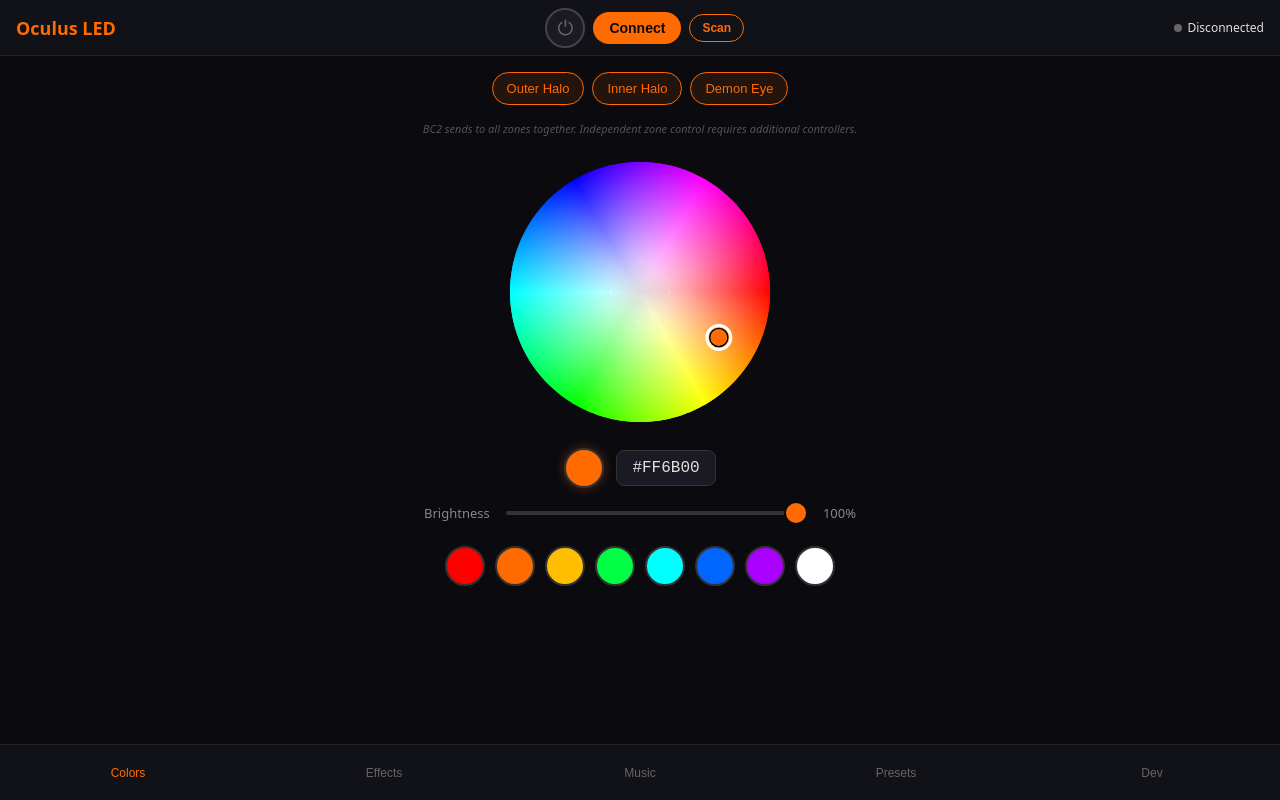
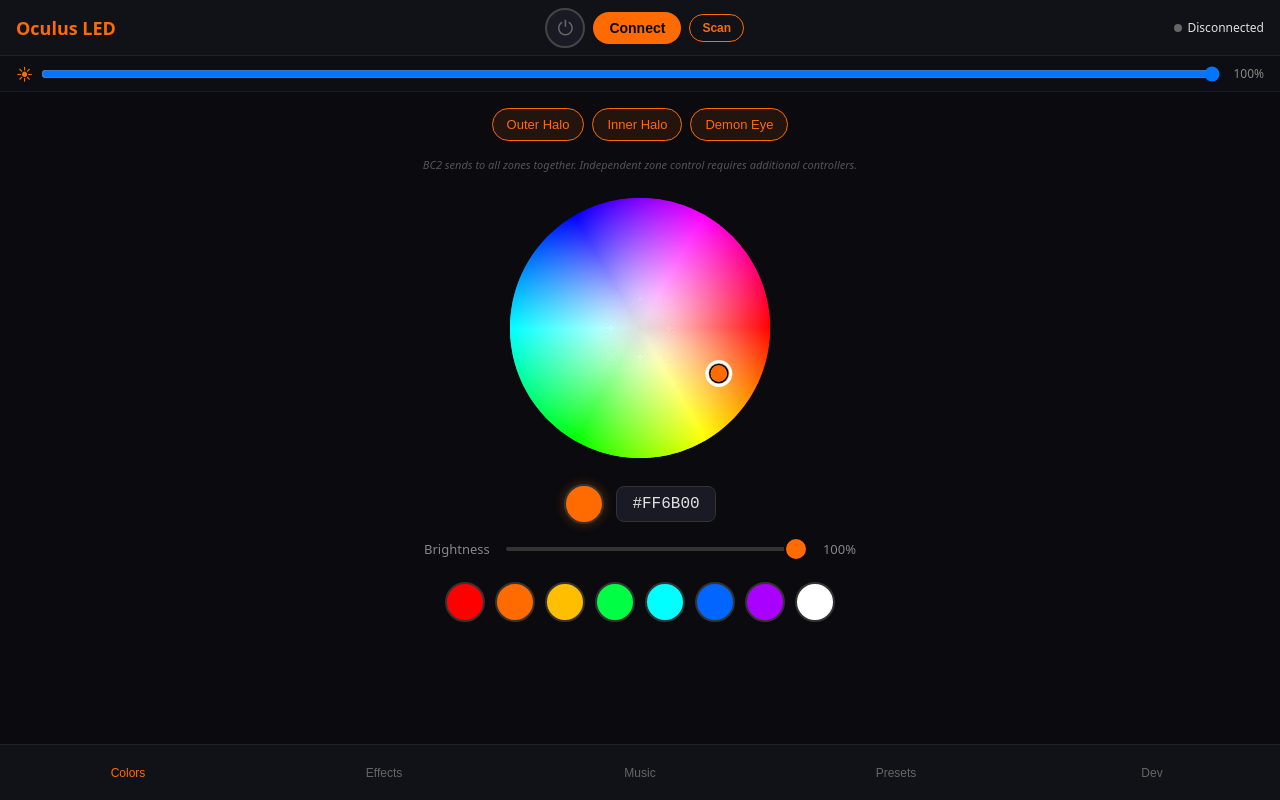
Before and after one commit to Danieln780/Oracle-ColorSHIFT, a website: page index.html in a window 1280 px wide. Drawn offline with Linux system fonts and the light colour scheme.

Commit message:
fix: align rainbow speed with slider (1=fast 10=slow), add global brightness bar below header

```diff
--- a/css/styles.css
+++ b/css/styles.css
@@ -167,8 +167,40 @@
   animation: pulse 1s infinite;
 }
 
+/* Brightness bar */
+#brightness-bar {
+  position: fixed;
+  top: 56px;
+  left: 0;
+  right: 0;
+  height: 36px;
+  background: #0d0d14;
+  display: flex;
+  align-items: center;
+  gap: 8px;
+  padding: 0 16px;
+  z-index: 99;
+  border-bottom: 1px solid #1a1a24;
+}
+
+.brightness-icon {
+  font-size: 16px;
+  color: #ff6b00;
+}
+
+#brightness-bar input[type="range"] {
+  flex: 1;
+}
+
+#global-brightness-val {
+  font-size: 12px;
+  color: #888;
+  min-width: 36px;
+  text-align: right;
+}
+
 #tab-content {
-  padding-top: 56px;
+  padding-top: 92px;
   padding-bottom: 56px;
   min-height: 100vh;
   max-width: 480px;
--- a/index.html
+++ b/index.html
@@ -19,6 +19,12 @@
     </div>
     <span id="ble-status" class="status disconnected">Disconnected</span>
   </header>
+
+  <div id="brightness-bar">
+    <span class="brightness-icon">&#x2600;</span>
+    <input type="range" id="global-brightness" min="5" max="100" value="100">
+    <span id="global-brightness-val">100%</span>
+  </div>
 
   <main id="tab-content">
     <section id="tab-colors" class="tab-panel active">
--- a/js/app.js
+++ b/js/app.js
@@ -76,3 +76,21 @@
 document.getElementById('effect-static-btn')?.addEventListener('click', () => {
   if (typeof EffectsTab !== 'undefined') EffectsTab.goStatic();
 });
+
+// Global brightness slider
+const brightnessSlider = document.getElementById('global-brightness');
+const brightnessVal = document.getElementById('global-brightness-val');
+if (brightnessSlider) {
+  brightnessSlider.addEventListener('input', (e) => {
+    const level = parseInt(e.target.value);
+    brightnessVal.textContent = level + '%';
+    BLE.globalBrightness = level;
+    // If white mode, send white command; otherwise re-send via white intensity
+    if (level === 0) {
+      BLE.sendColor('all', 0, 0, 0, 100);
+    } else {
+      // Send white intensity command for pure brightness control
+      BLE.sendWhite(level);
+    }
+  });
+}
--- a/js/ble.js
+++ b/js/ble.js
@@ -221,9 +221,12 @@
     this.sendRaw(cmd);
   },
 
+  // Global brightness level (0-100), applied to all color sends
+  globalBrightness: 100,
+
   // Set RGB color: 56 RR GG BB 00 F0 AA
   sendColor(zone, r, g, b, brightness) {
-    const scale = (brightness || 100) / 100;
+    const scale = ((brightness || 100) / 100) * (this.globalBrightness / 100);
     const sr = Math.min(255, Math.round(r * scale));
     const sg = Math.min(255, Math.round(g * scale));
     const sb = Math.min(255, Math.round(b * scale));
@@ -288,13 +291,13 @@
       };
       mode = modeMap[type] || 0x25;
     }
-    // Speed: slider 1(slow)-10(fast)
-    // Oracle BC2 appears to use: higher value = faster (opposite of Triones docs)
-    // Double speed range for more visible effect
-    let rawSpeed = 0x80;
+    // Speed: our slider is 1(fast) to 10(slow)
+    // Triones protocol: 0x01=fastest, 0xFF=slowest
+    // So slider maps directly: 1->0x01, 10->0xFF
+    let rawSpeed = 0x10;
     if (params?.speed) {
-      // slider 1 -> 0x02 (slowest), slider 10 -> 0xFF (fastest)
-      rawSpeed = Math.max(0x02, Math.min(0xFF, Math.round(params.speed * 25.5)));
+      // slider 1 -> 0x01 (fastest), slider 10 -> 0xFF (slowest)
+      rawSpeed = Math.max(0x01, Math.min(0xFF, Math.round(params.speed * 25.5)));
     }
     const cmd = [0xBB, mode, rawSpeed, 0x44];
     console.log(`[BLE] Effect -> mode 0x${mode.toString(16)} speed 0x${rawSpeed.toString(16)} -> [${cmd.map(x => x.toString(16).padStart(2, '0')).join(' ')}]`);
```
